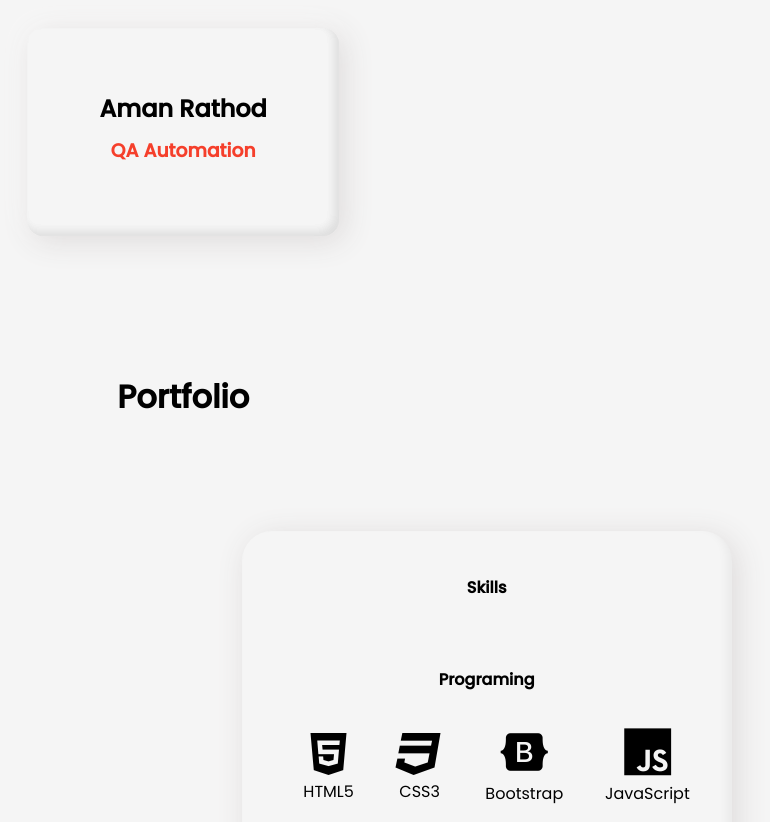
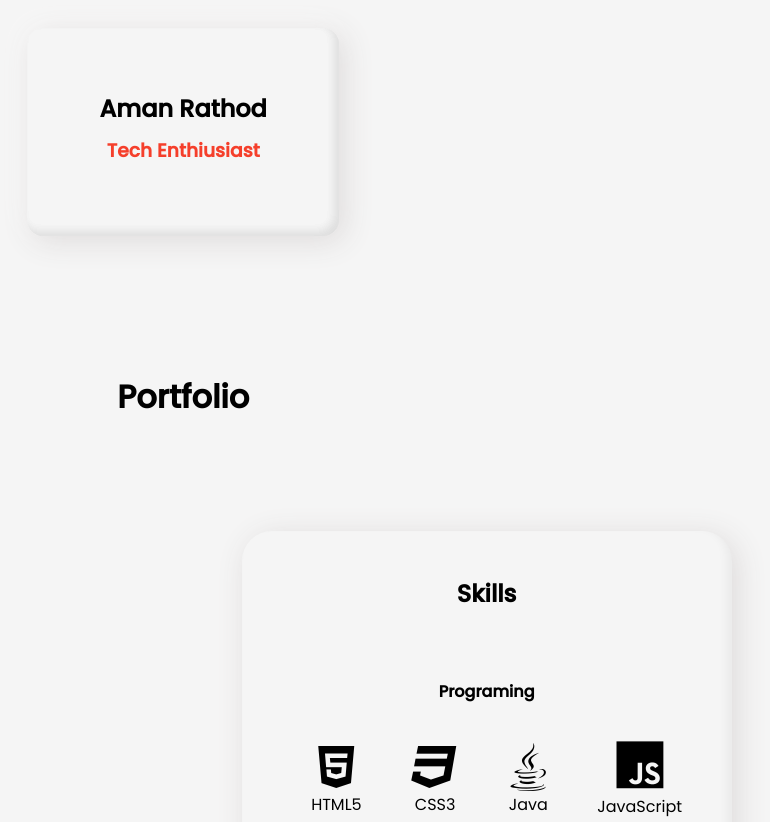
Before and after one commit to theamanr8/Portfolio, a plain HTML site: page index.html in a window 1280 px wide. Shown: the part 520-1342 px from the top of the page, without its empty margins (444-1214 px from the left). Drawn offline with nearby package versions, Linux system fonts and the light colour scheme.

Commit message:
- Minor Improvements - 22:00

```diff
--- a/index.html
+++ b/index.html
@@ -13,6 +13,7 @@
   <link rel="shortcut icon" href="favicon.ico" type="image/x-icon">
   <link rel="stylesheet" href="https://cdn.jsdelivr.net/gh/devicons/devicon@master/devicon.min.css">
   <script src="https://kit.fontawesome.com/4019246ab4.js" crossorigin="anonymous"></script>
+    <script src="https://kit.fontawesome.com/eb077dd06c.js" crossorigin="anonymous"></script>
   <link rel="stylesheet" href="https://cdnjs.cloudflare.com/ajax/libs/animate.css/4.1.1/animate.min.css" />
     <title>Aman Rathod</title>
 </head>
@@ -30,14 +31,14 @@
  <div class="about">
    <div class="title">Portfolio</div>
    <div class="card-wrapper">
-     <div class="box box1 animate__animated animate__slideInLeft wow" data-wow-duration="1s" data-wow-delay="0s"><span> <b>About Me</b></span><img src="assets/img/amanaaa.JPG.jpg" alt=""><p>Hey I am <strong> Aman Rathod </strong> from Ahmedabad, India.<br>I have currently completed my BE in <strong> Computer Science </strong>. <br> I love to design websites and <b style="color: #f53f2b;">Testing.</b></p><div class="resume"><button> <a href="https://drive.google.com/file/d/1ynaCtQ8di9j36kIc5Ufor1RatQKlnp-h/view?usp=sharing" style= "text-decoration: none; color: white"> Resume </a></button></div></div>
-     <div class="box box2 animate__animated animate__slideInUp wow" data-wow-duration="1s" data-wow-delay="0.37s"> <span><b>Skills</b></span>
-    <br> <span> Programing</span>
+       <div class="box box1 animate__animated animate__slideInLeft wow" data-wow-duration="1s" data-wow-delay="0s"><span> <b>About Me</b></span><img src="assets/img/amanaaa.JPG.jpg" alt=""><p>Hey! , I am <strong> Aman Rathod </strong> from Ahmedabad, India <br>I have currently completed my BE in <strong> Computer Science </strong>.  <br> I am a <b style="color: #f53f2b;"> QA Engineer </b> with over 2 years of experience </p><div class="resume"><button> <a href="https://drive.google.com/file/d/1ynaCtQ8di9j36kIc5Ufor1RatQKlnp-h/view?usp=sharing" style= "text-decoration: none; color: white"> Resume </a></button></div></div>
+     <div class="box box2 animate__animated animate__slideInUp wow" data-wow-duration="1s" data-wow-delay="0.37s"> <span>  <b> <strong><h2> Skills</h2></strong></b></span>
+    <br> <span>Programing</span>
      <ul class="mainlist">
        <!--U can use Fontawsome icons here-->
                          <ul class="sublist"><li class="icon"><i class="fa fa-html5" aria-hidden="true"></i></i></li><li>HTML5</li></ul>
                          <ul class="sublist"><li class="icon"><i class="fa fa-css3" aria-hidden="true"></i></i></li><li>CSS3</li></ul>
-                         <ul class="sublist"><li class="icon"><i class="devicon-bootstrap-plain"></i></li><li>Bootstrap</li></ul>
+                         <ul class="sublist"><li class="icon"><i class="fa-brands fa-java" aria-hidden="true"></i></i></li><li>Java</li></ul>
                          <ul class="sublist"><li class="icon"><i class="devicon-javascript-plain"></i></li><li>JavaScript</li></ul>
 
      </ul>
@@ -75,7 +76,7 @@
 <script>
 //Enter your specilizations here
 var typed = new Typed("#typed", {
-  strings: ['QA Automation', 'QA Manual', 'Gamer'],
+  strings: ['QA Automation', 'QA Manual', 'Gamer' , 'Tech Enthiusiast'],
     typeSpeed: 50,
     smartBackspace: true,
     backSpeed: 30,
@@ -88,6 +89,6 @@ var typed = new Typed("#typed", {
 <script>
   new WOW().init();
 </script>
-<div class="footer">Made with ❤️ by <strong> Aman Rathod </strong> </div>
+<div class="footer">Made with ❤️ by <strong> Aman Rathod</strong> </div>
 </body>
 </html>
```
